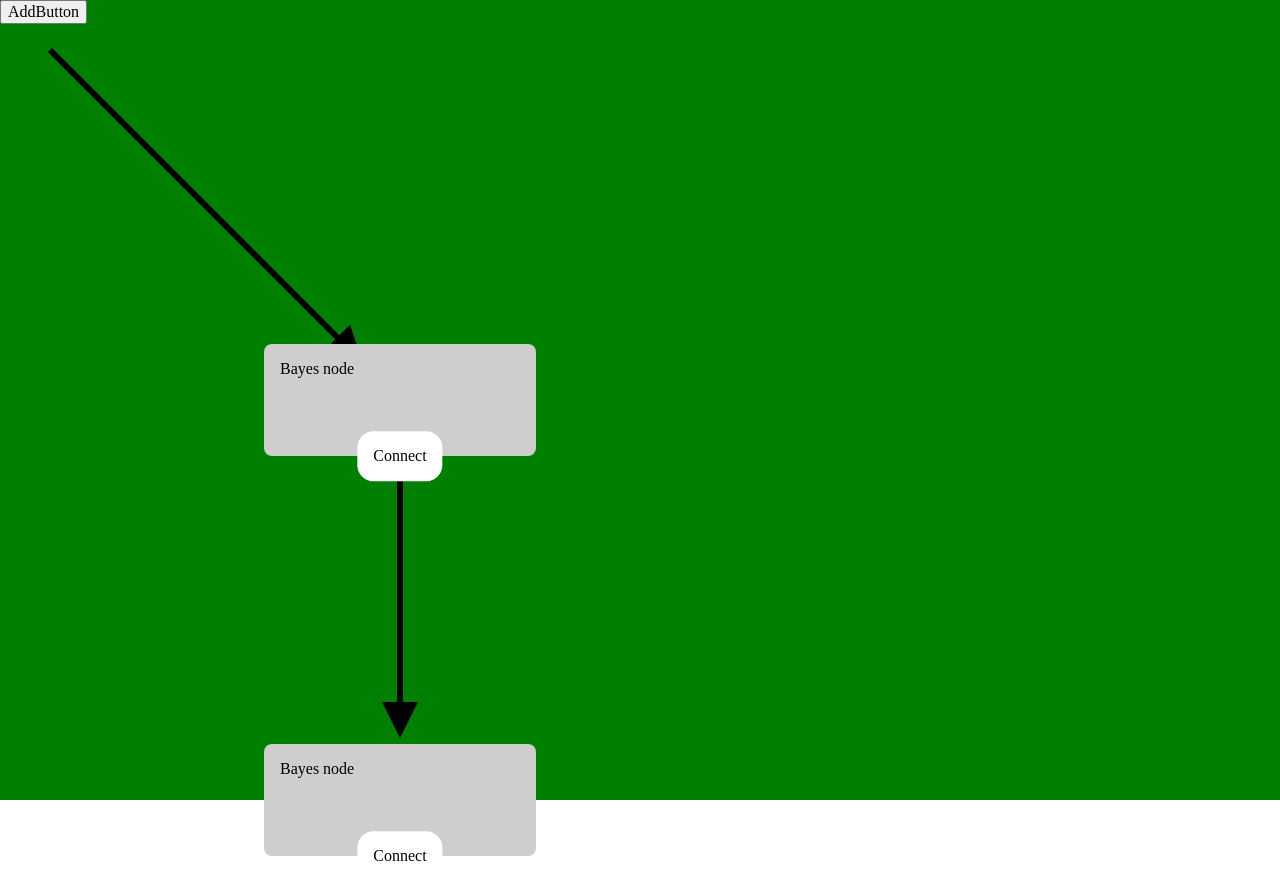
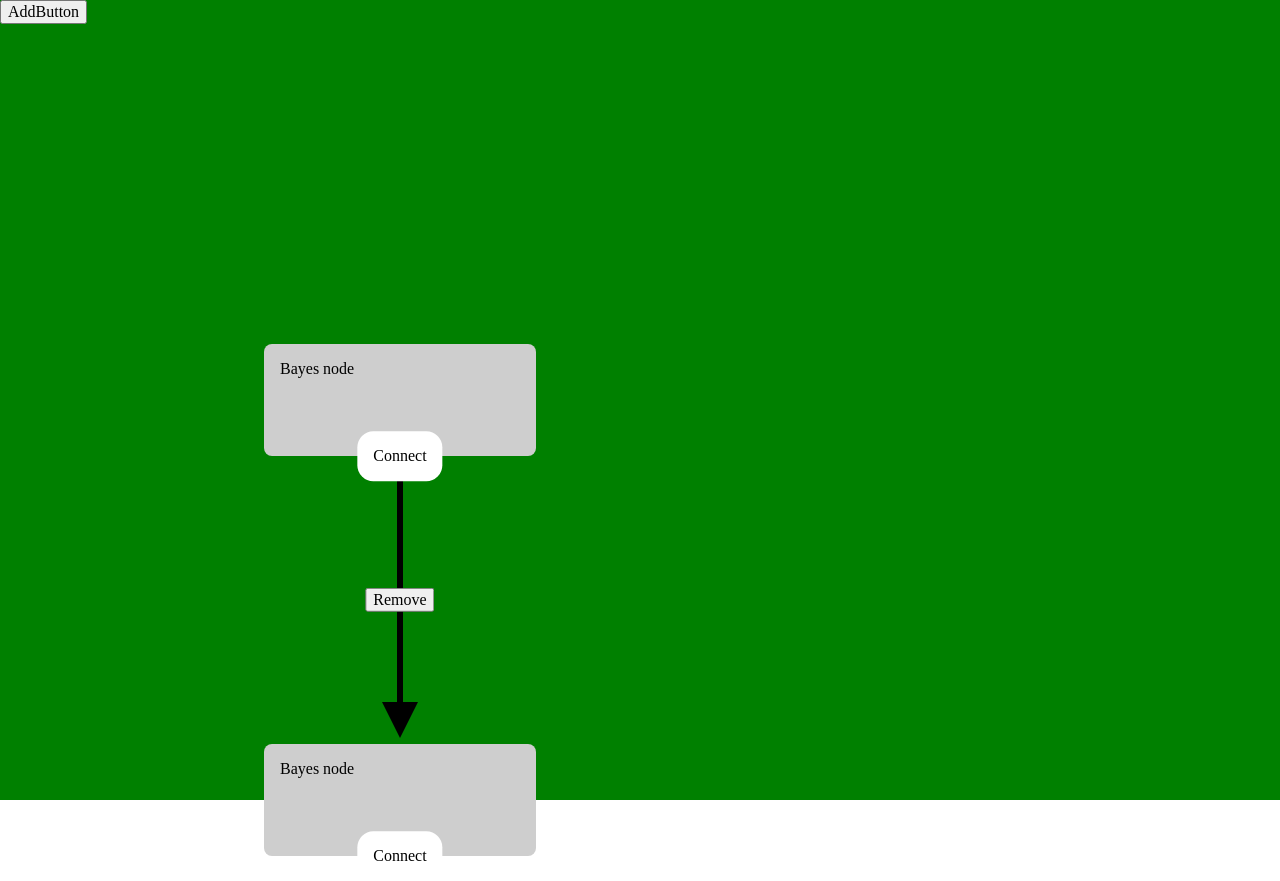
Before and after one commit to TobiasJacob/bayes-network, a React app: page / in a window 1280 px wide. Built offline with nearby package versions, Linux system fonts and the light colour scheme.

Commit message:
Added remove button

```diff
--- a/src/components/bayes_canvas.tsx
+++ b/src/components/bayes_canvas.tsx
@@ -25,8 +25,7 @@ const BayesCanvas = () => {
 
     return <div className='BayesCanvas'>
         <button className='AddButton' onClick={addNode}>AddButton</button>
-        <BayesConnectionRenderer network={network}/>
-
+        <BayesConnectionRenderer network={network} setNetwork={setNetwork}/>
         {
             Object.entries(network.nodes).map(([key, bNode]) => {
                 return <BayesNode key={key} positionX={bNode.positionX} positionY={bNode.positionY} setPosition={
--- a/src/components/bayes_connection_renderer.css
+++ b/src/components/bayes_connection_renderer.css
@@ -1,6 +1,11 @@
 
-.SVGLines {
+.AbsPosFullSize {
     position: absolute;
     width: 100%;
     height: 100%;
 }
+
+.RemoveButton {
+    position: absolute;
+    transform: translate(-50%, -50%);
+}
--- a/src/components/bayes_connection_renderer.tsx
+++ b/src/components/bayes_connection_renderer.tsx
@@ -5,11 +5,13 @@ import './bayes_connection_renderer.css';
 
 class BayesConnectionRendererProps {
     network: BayesNetworkData
+    setNetwork: (newNetwork: BayesNetworkData) => void
 };
 
 
-const BayesConnectionRenderer = ({network}: BayesConnectionRendererProps) => {
-    return <svg className='SVGLines'>
+const BayesConnectionRenderer = ({network, setNetwork}: BayesConnectionRendererProps) => {
+    return <div className='AbsPosFullSize'>
+        <svg className='AbsPosFullSize'>
             <defs>
                 <marker id="arrow" viewBox="0 0 10 10" refX="5" refY="5"
                     markerWidth="6" markerHeight="6"
@@ -33,8 +35,23 @@ const BayesConnectionRenderer = ({network}: BayesConnectionRendererProps) => {
                     );
                 })
             }
-        <line x1="50" y1="50" x2="350" y2="350" stroke="black" stroke-width="6px" markerEnd='url(#arrow)' />
-    </svg>;
+        </svg>
+        {
+            Object.entries(network.connections).map(([key, conn]) => {
+                const buttonX = (network.nodes[conn.from].positionX + network.nodes[conn.to].positionX) / 2;
+                const buttonY = (network.nodes[conn.from].positionY + network.nodes[conn.to].positionY) / 2;
+                return (
+                    <button
+                        className='RemoveButton'
+                        style={{
+                            top: buttonY,
+                            left: buttonX
+                        }}
+                    >Remove</button>
+                );
+            })
+        }
+    </div>;
 }
 
 export default BayesConnectionRenderer;
```
Lines whose indentation alone changed are shown as unchanged.
